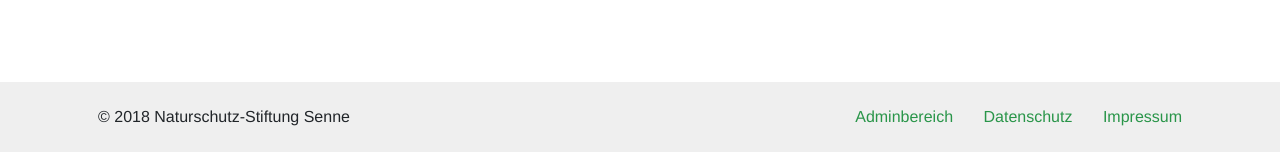
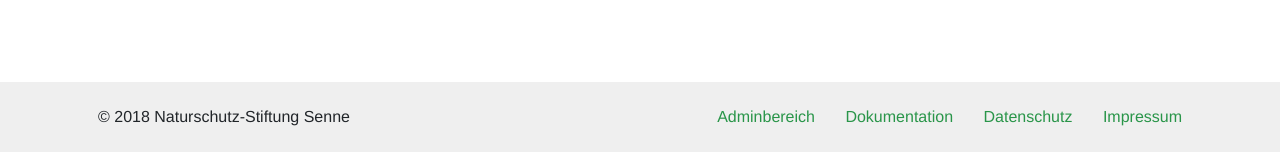
Before and after one commit to n2o/senne-archive-django, a Django app: page /archiv/ in a window 1280 px wide. Shown: the part 648-800 px from the top of the page. Run offline with Django 3.2, Linux system fonts and the light colour scheme; a user stored in the database is signed in; tables that the repository leaves empty hold one stand-in row (values such as "Sample post"); style sheets or scripts are compiled from the project's sources; some libraries are stand-ins or nearby versions.

Commit message:
Add footer link to documentation

```diff
--- a/senne/templates/base.html
+++ b/senne/templates/base.html
@@ -98,6 +98,11 @@
               Login
             {% endif %}
           </a>
+          {% if user.is_staff %}
+            <a class="btn btn-link" href="http://docs.sennearchiv.de">
+              Dokumentation
+            </a>
+          {% endif %}
           <a class="btn btn-link" href="{% url "pages" url="datenschutz" %}">Datenschutz</a>
           <a class="btn btn-link" href="{% url "pages" url="impressum" %}">Impressum</a>
         </div>
```
